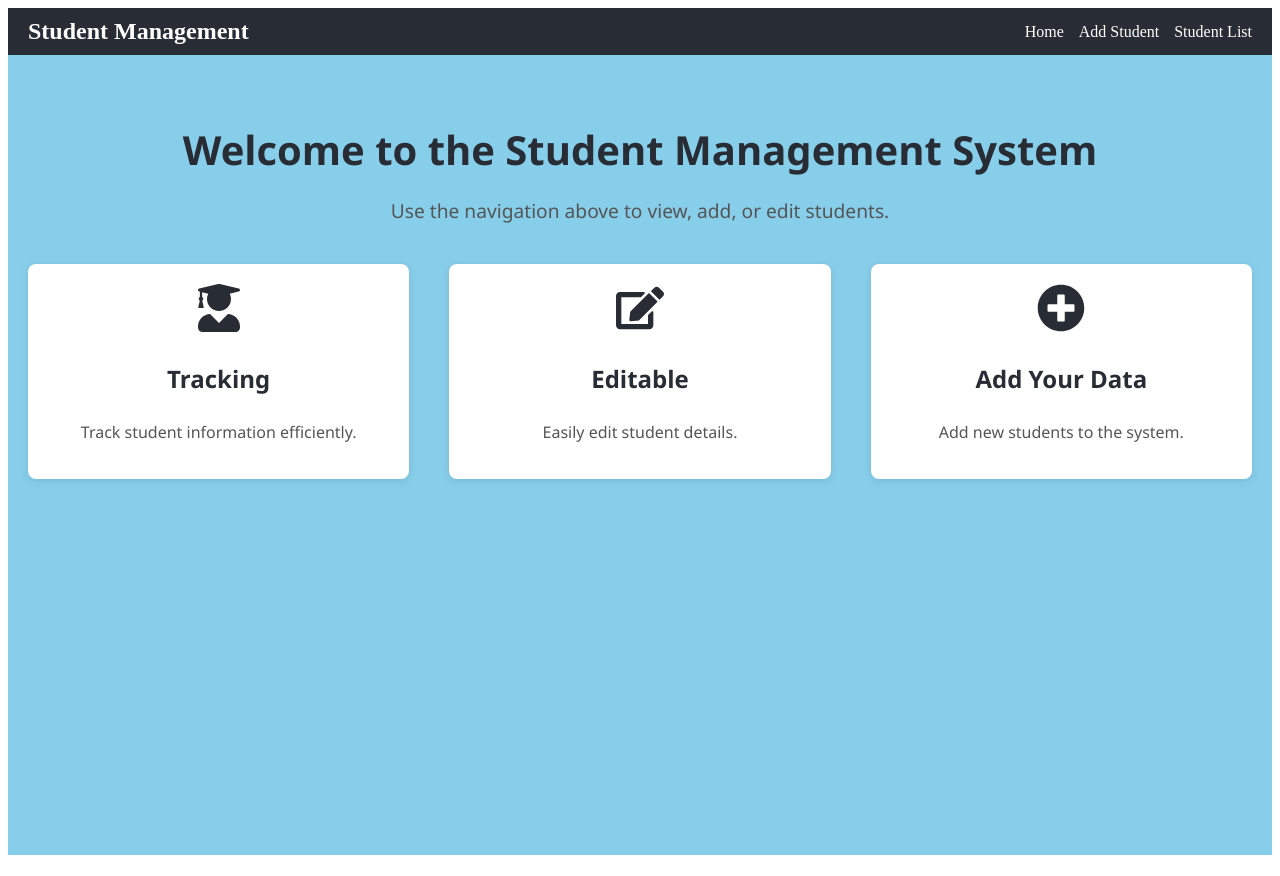
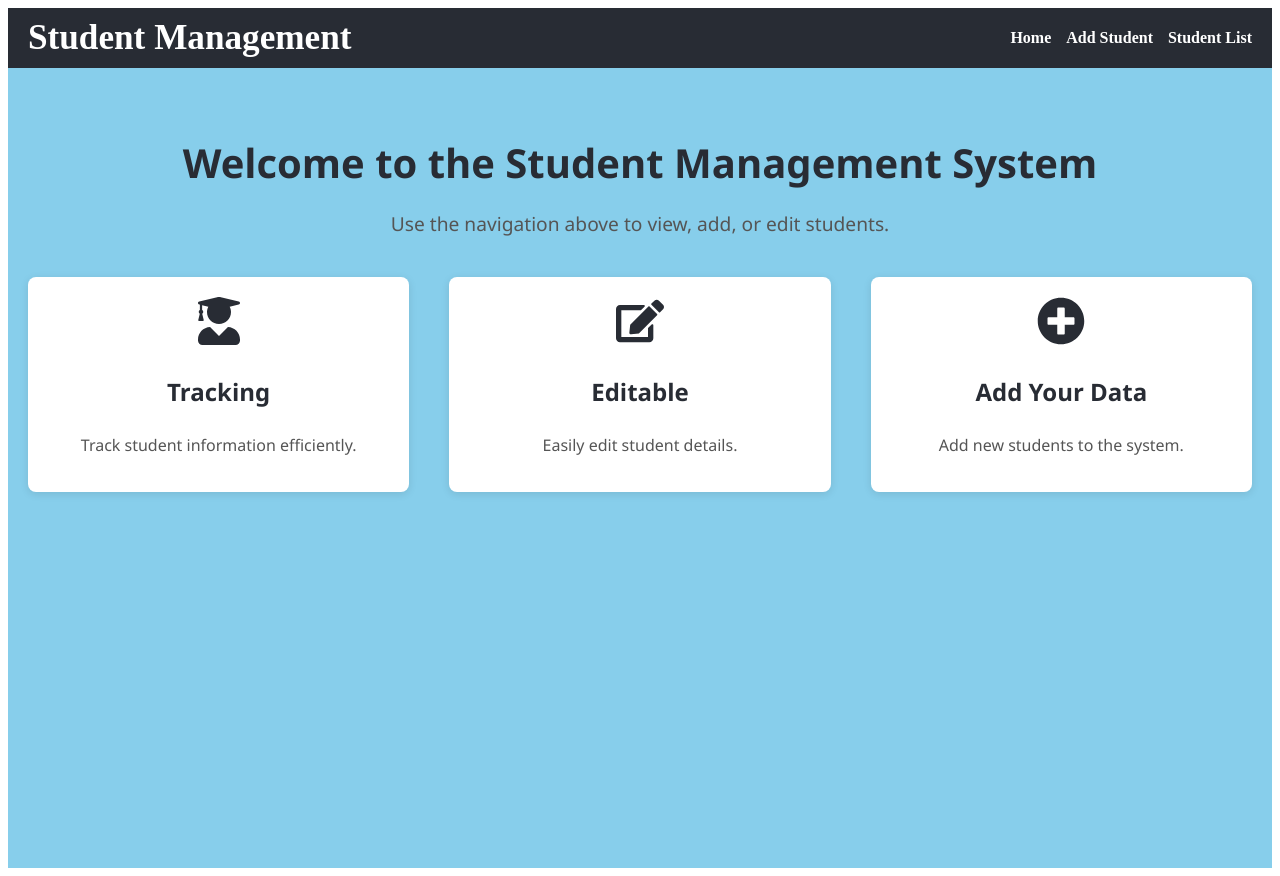
Before and after one commit to MansoorCBIT2004/student-management-system, a React (Create React App) app in the folder frontend/: page / in a window 1280 px wide. Built offline with nearby package versions, Linux system fonts and the light colour scheme.

Commit message:
Update App.js

```diff
--- a/frontend/src/App.js
+++ b/frontend/src/App.js
@@ -19,13 +19,13 @@ function App() {
           color: 'white',
           flexWrap: 'wrap'
         }}>
-          <div style={{ fontSize: '1.5rem', fontWeight: 'bold' }}>
+          <div style={{ fontSize: '2.2rem', fontWeight: 'bold' }}>
             Student Management
           </div>
           <div style={{ display: 'flex', gap: '15px' }}>
-            <Link to="/" style={{ color: 'white', textDecoration: 'none', fontWeight: '500' }}>Home</Link>
-            <Link to="/students/add" style={{ color: 'white', textDecoration: 'none', fontWeight: '500' }}>Add Student</Link>
-            <Link to="/students" style={{ color: 'white', textDecoration: 'none', fontWeight: '500' }}>Student List</Link>
+            <Link to="/" style={{ color: 'white', textDecoration: 'none', fontWeight: '700' }}>Home</Link>
+            <Link to="/students/add" style={{ color: 'white', textDecoration: 'none', fontWeight: '700' }}>Add Student</Link>
+            <Link to="/students" style={{ color: 'white', textDecoration: 'none', fontWeight: '700' }}>Student List</Link>
           </div>
         </nav>
         <ToastContainer />
```
